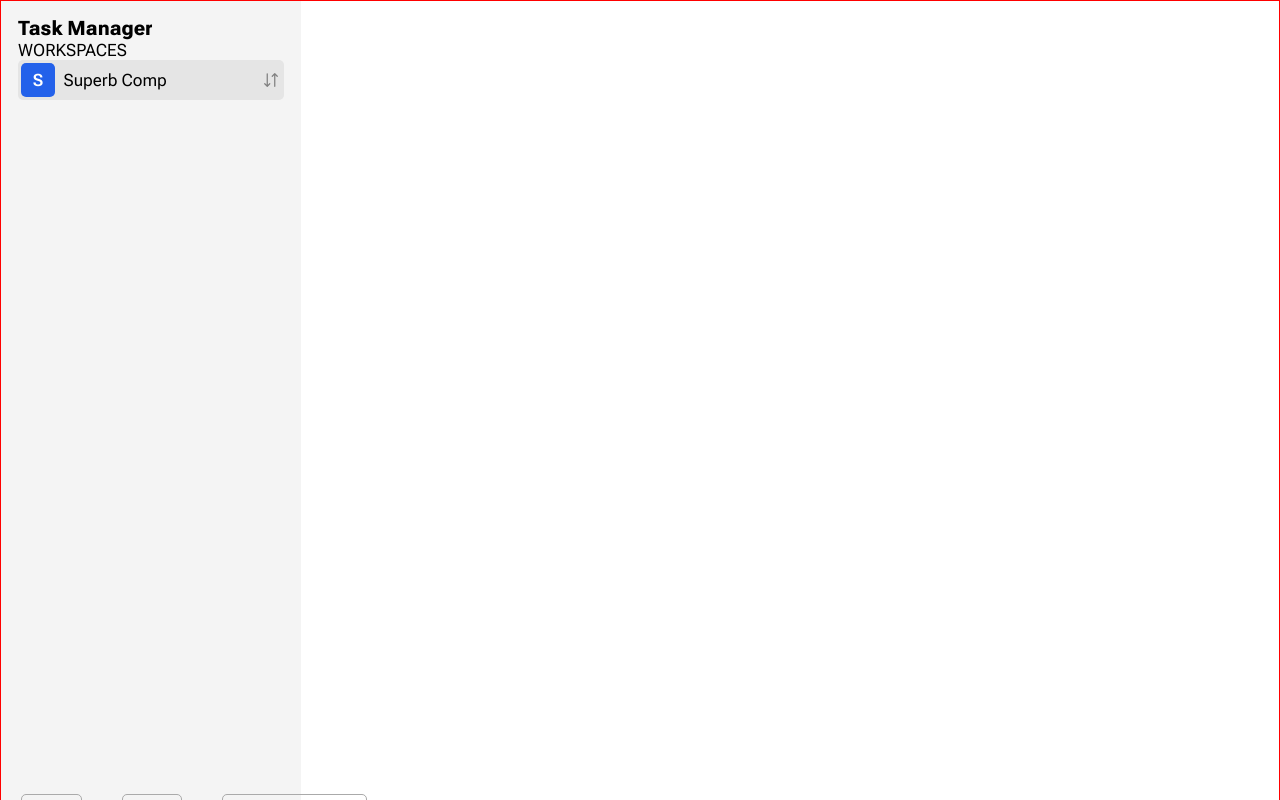
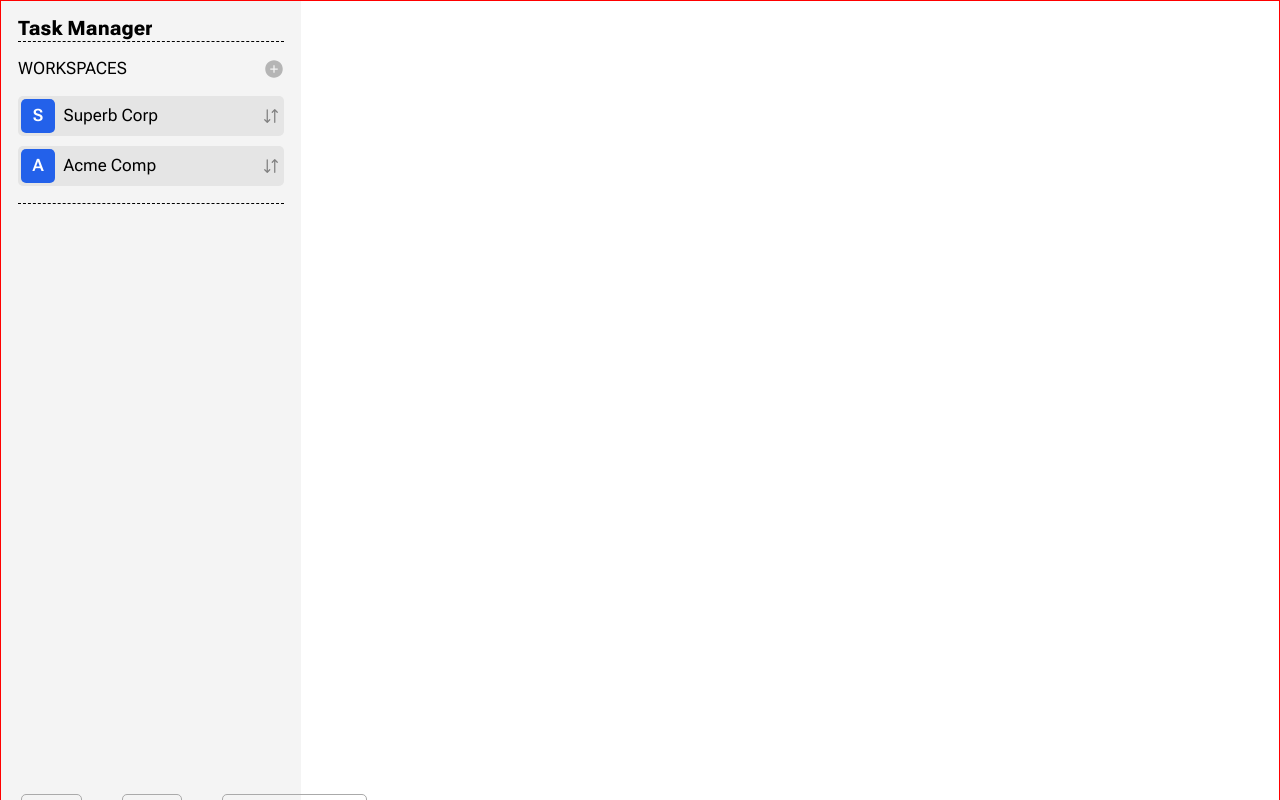
Before and after one commit to webioann/sandbox_prisma, a Next.js app: page / in a window 1280 px wide. Shown: the top 800 px of the page. Built offline with nearby package versions, Linux system fonts and the light colour scheme.

Commit message:
workspaces list raw logic and styles

```diff
--- a/app/page.tsx
+++ b/app/page.tsx
@@ -1,7 +1,8 @@
 import Link from "next/link"
 import SignOutButton from "@/components/SignOutButton/SignOutButton";
 import Sidebar from "@/components/Sidebar/Sidebar"
-import WorkspaceLink from "@/components/WorkspaceLink/WorkspaceLink";
+import WorkspacesList from '../components/WorkspacesList/WorkspacesList';
+
 import './global.css'
 
 export default async function Home() {
@@ -18,16 +19,7 @@ export default async function Home() {
           <h3>Task Manager</h3>
         </section>
 
-        {/* workspaces section */}
-        <section className="workspaces">
-          <div>
-            <p className="workspaces-title">WORKSPACES</p>
-            <WorkspaceLink workspace_name="Superb Comp"/>
-          </div>
-          <ul className="workspace-item">
-
-          </ul>
-        </section>
+        <WorkspacesList/>
 
         {/* navigation menu */}
         <section></section>
--- /dev/null
+++ b/components/WorkspacesList/WorkspacesList.tsx
@@ -0,0 +1,25 @@
+import React from 'react'
+import WorkspaceLink from "@/components/WorkspaceLink/WorkspaceLink"
+import { AiFillPlusCircle } from "react-icons/ai";
+import './workspaces-list.scss'
+
+function WorkspacesList() {
+
+    const data = [{ id: 1, name: 'Superb Corp'}, { id: 2, name: 'Acme Comp'}]
+
+    return (
+        <section className="workspaces">
+            <div>
+                <header className='workspaces-header'>
+                    <p className="header-title">WORKSPACES</p>
+                    <AiFillPlusCircle color='#b5b5b5' size={20}/>
+                </header>
+                <ul className='workspaces-list'>
+                    {data.map((item) => <WorkspaceLink workspace_name={item.name}/>)}
+                </ul>
+            </div>
+        </section>
+    )
+}
+
+export default WorkspacesList;
--- /dev/null
+++ b/components/WorkspacesList/workspaces-list.scss
@@ -0,0 +1,18 @@
+.workspaces{
+    border-width: 1px;
+    border-top-style: dashed;
+    border-bottom-style: dashed;
+    padding-top: 1rem;
+    padding-bottom: 1rem;
+    .workspaces-header{
+        display: flex;
+        padding-bottom: 1rem;
+        .header-title{
+            flex: 1;
+        }
+    }
+    .workspaces-list{
+        display: grid;
+        gap: 10px;
+    }
+}
```
